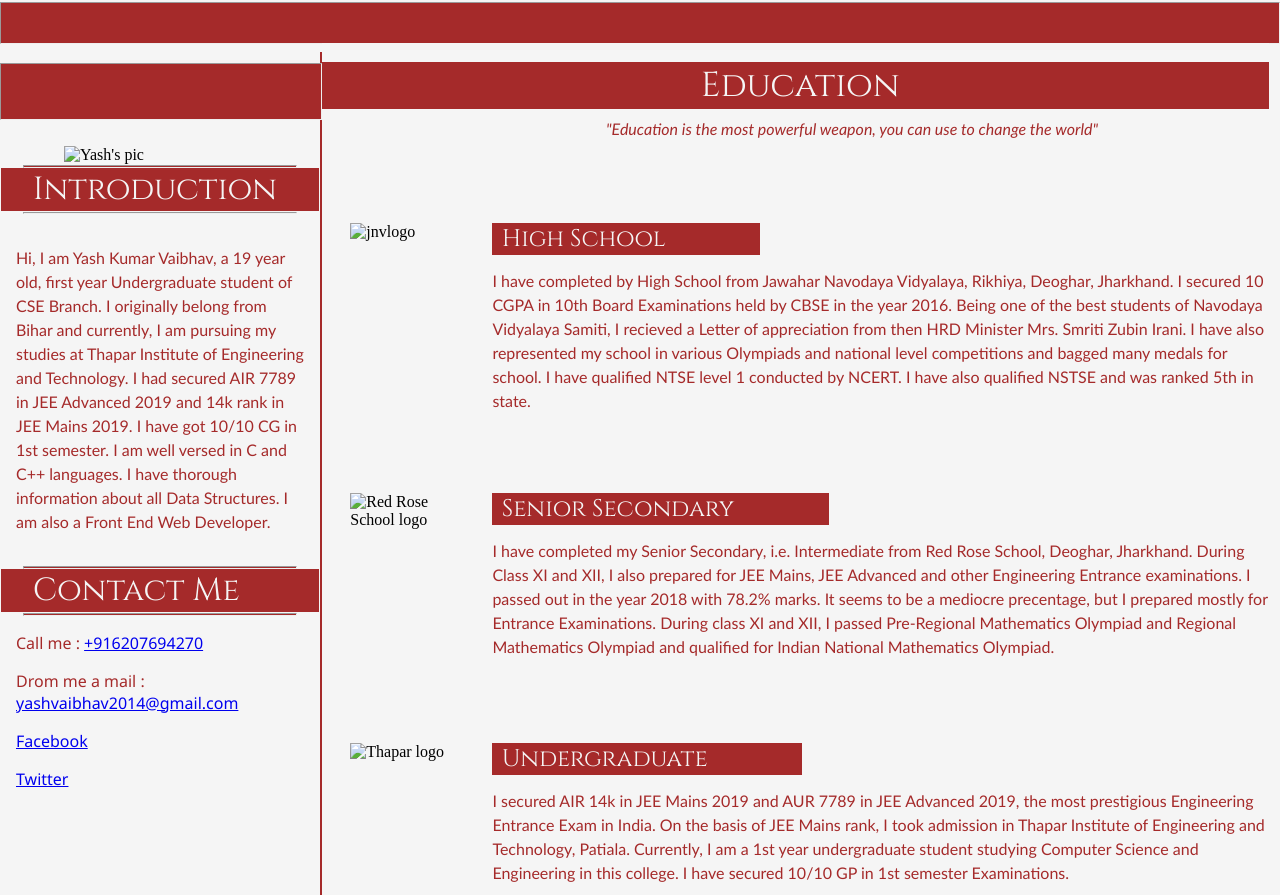
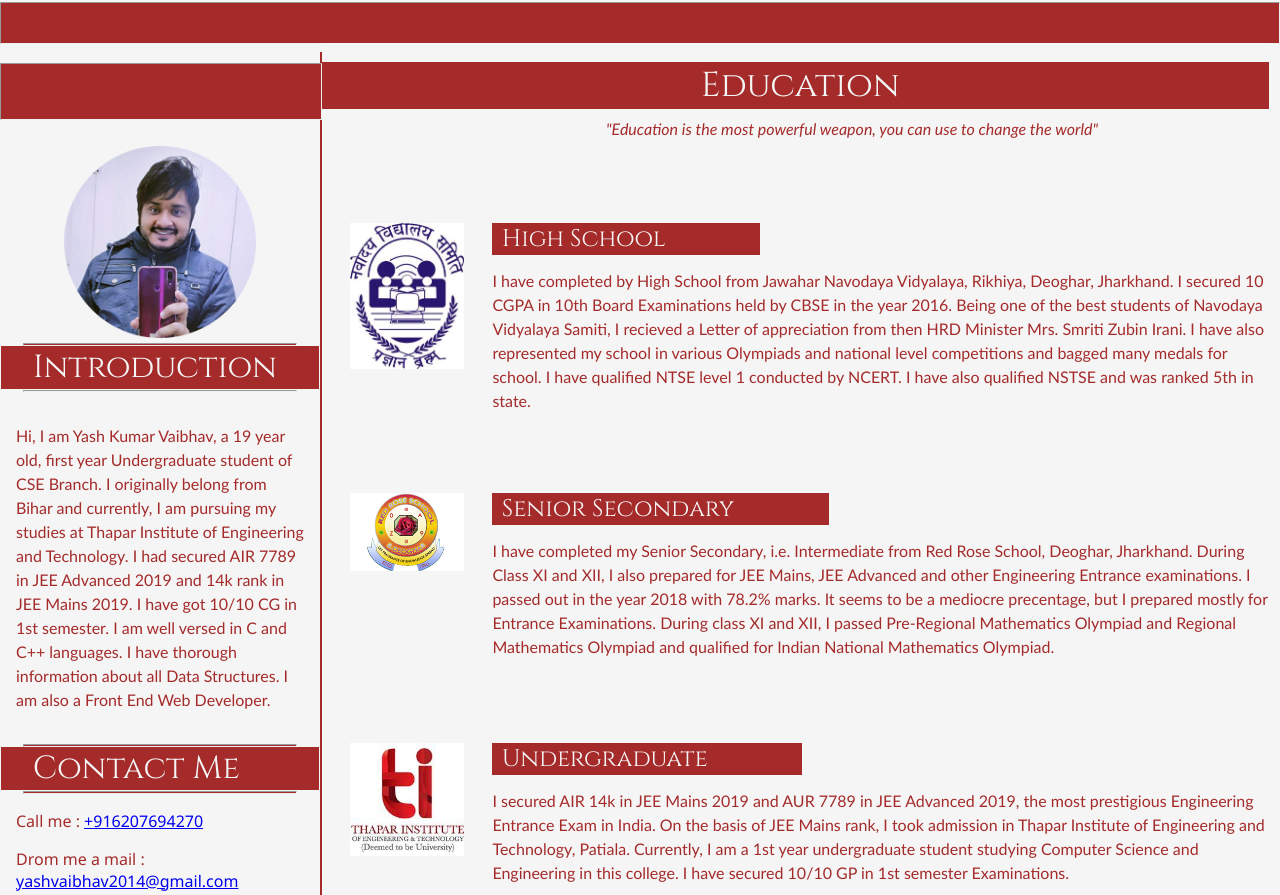
Before and after one commit to DarkStorm2019/personal_site, a plain HTML site: page index.html in a window 1280 px wide. Shown: the part 826-1721 px from the top of the page. Drawn offline with Linux system fonts and the light colour scheme; files that its build step writes are made by us from their sources; files whose address does not match are found by name; a web font is replaced by a local one.

Commit message:
Updated index.html for github

```diff
--- a/index.html
+++ b/index.html
@@ -4,7 +4,7 @@
     <meta charset="UTF-8">
     <meta name="viewport" content="width=device-width, initial-scale=1.0">
     <title>Yash Kumar Vaibhav</title>
-    <link rel="stylesheet" href="css/styles1.css">
+    <link rel="stylesheet" href="styles1.css">
     <link rel="icon" href="3.ico">
     <link href="https://fonts.googleapis.com/css2?family=Cinzel&display=swap" rel="stylesheet">
     <link
@@ -27,7 +27,7 @@
     <div class="secondleft">
 
             <hr class="hr1" style="width: 100%;">
-          <img src="css/mypic.jpg" alt="Yash's pic" class="yashpic">
+          <img src="mypic.jpg" alt="Yash's pic" class="yashpic">
           <hr class="belowmypic">
           <h2 class="wordIntro">Introduction</h2>
           <hr class="hr1" style="height: 0.5px; margin-top: 0.2%;">
@@ -48,7 +48,7 @@
             <p class="quote">"Education is the most powerful weapon, you can use to change the world"</p>
         </div>
 
-            <img src="css/jnvlogo.jpg" alt="jnvlogo" class="jnvlogo">
+            <img src="jnvlogo.jpg" alt="jnvlogo" class="jnvlogo">
             <h2 class="wordHighSchool">High School</h2>
             <p class="HSIntro">I have completed by High School from Jawahar Navodaya Vidyalaya, Rikhiya, Deoghar, Jharkhand.
                 I secured 10 CGPA in 10th Board Examinations held by CBSE in the year 2016. Being one of the best students
@@ -58,7 +58,7 @@
                 NSTSE and was ranked 5th in state.
             </p>
 
-            <img src="css/redroselogo.jpg" alt="Red Rose School logo" class="RRlogo">
+            <img src="redroselogo.jpg" alt="Red Rose School logo" class="RRlogo">
             <h2 class="wordSeniorSecondary">Senior Secondary</h2>
             <p class="SSIntro">I have completed my Senior Secondary, i.e. Intermediate from Red Rose School, Deoghar, Jharkhand.
                 During Class XI and XII, I also prepared for JEE Mains, JEE Advanced and other Engineering Entrance examinations.
@@ -66,7 +66,7 @@
                 During class XI and XII, I passed Pre-Regional Mathematics Olympiad and Regional Mathematics Olympiad and qualified for Indian National Mathematics Olympiad.
             </p>
 
-            <img src="css/thaparlogo.jpg" alt="Thapar logo" class="thaparlogo">
+            <img src="thaparlogo.jpg" alt="Thapar logo" class="thaparlogo">
             <h2 class="wordUndergraduate">Undergraduate</h2>
             <p class="UGIntro"> I secured AIR 14k in JEE Mains 2019 and AUR 7789 in JEE Advanced 2019, the most prestigious Engineering Entrance Exam in India.
                 On the basis of JEE Mains rank, I took admission in Thapar Institute of Engineering and Technology, Patiala.
```
